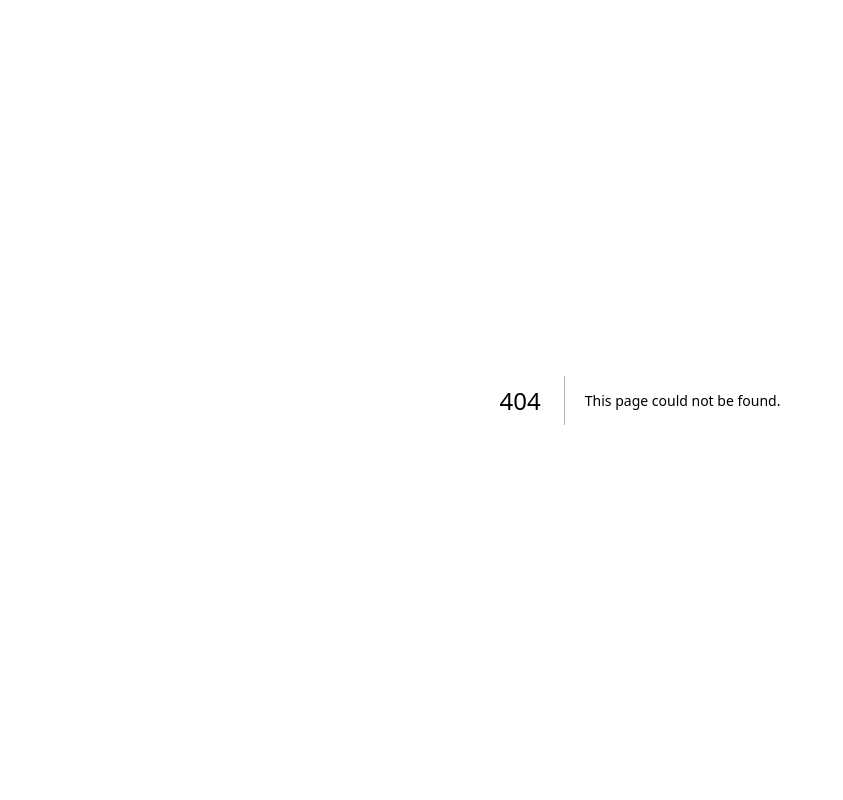
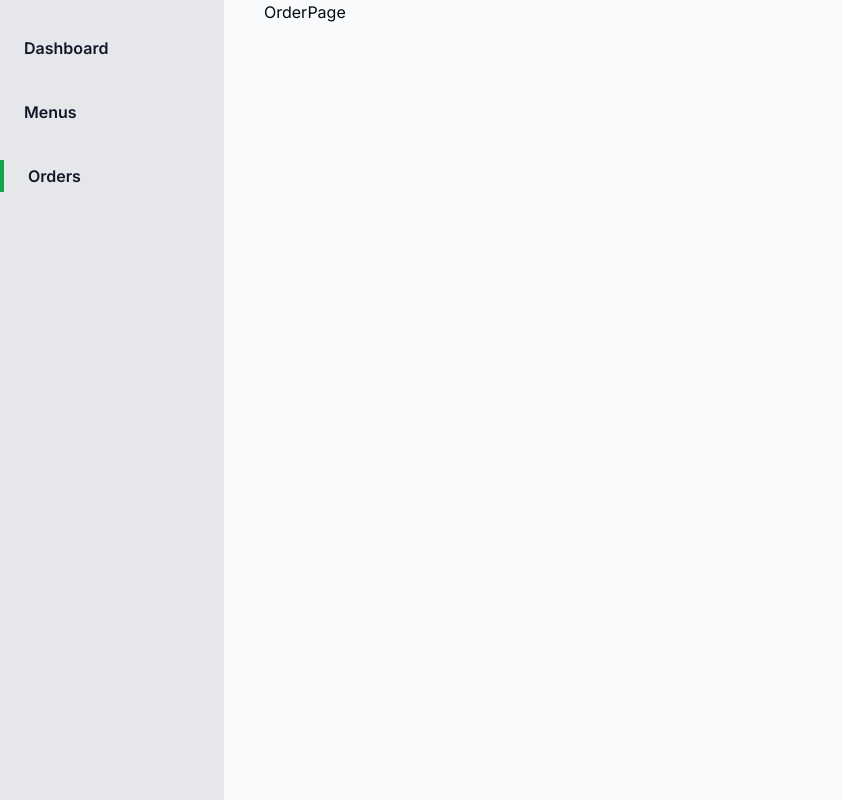
Before and after one commit to RealPhilos/resturant_website_team_project, a Next.js app in the folder frontend/: page /admin-orders in a window 1280 px wide. Before the commit this address had no page. Shown: the whole page, without its empty margins (0-843 px from the left). Built offline with nearby package versions, Linux system fonts and the light colour scheme.

Commit message:
added orders page and fix nav links to be working correctly

```diff
--- /dev/null
+++ b/frontend/src/app/(admin)/admin-orders/page.jsx
@@ -0,0 +1,5 @@
+import React from "react";
+
+export default function OrderPage() {
+  return <div>OrderPage</div>;
+}
--- a/frontend/src/app/(admin)/navbar.jsx
+++ b/frontend/src/app/(admin)/navbar.jsx
@@ -7,7 +7,7 @@ import { cn } from "@/lib/utils";
 const navigationLinks = [
   {
     name: "Dashboard",
-    href: "/",
+    href: "dashboard",
     access: [],
   },
   {
@@ -17,7 +17,7 @@ const navigationLinks = [
   },
   {
     name: "Orders",
-    href: "orders",
+    href: "admin-orders",
     access: [],
   },
 ];
@@ -30,7 +30,7 @@ export default function NavBar() {
   //     navlink.access.includes(role!),
   //   );
 
-  const pathname = `/${usePathname().split("/")[2] || ""}`;
+  const pathname = `/${usePathname().split("/")[1] || ""}`;
 
   return (
     <nav className="fixed h-screen w-56 bg-gray-200">
```
